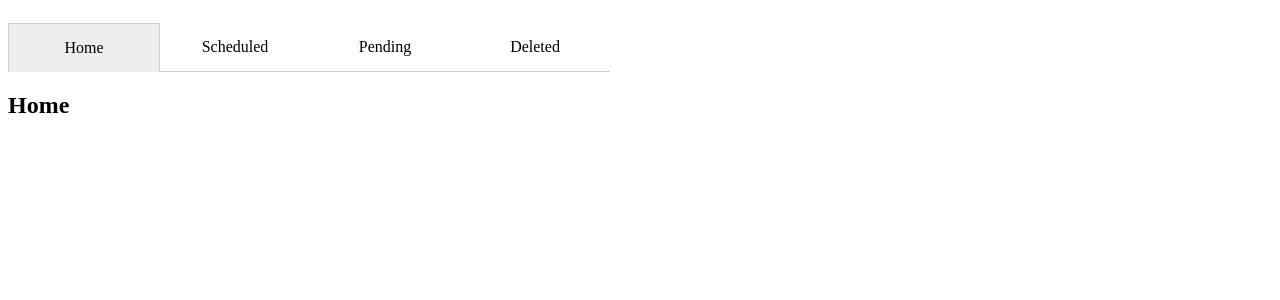
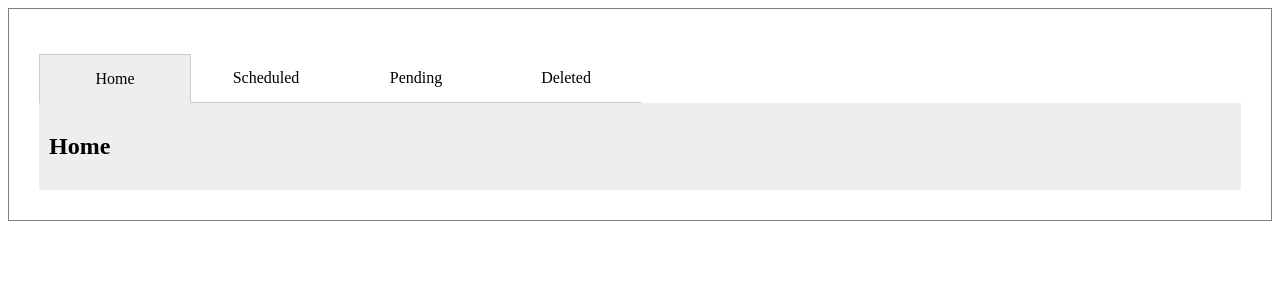
Before and after one commit to jonathan0494/TodoApp, a React (Vite) app: page / in a window 1280 px wide. Shown: the top 300 px of the page. Built offline with nearby package versions, Linux system fonts and the light colour scheme.

Commit message:
Added CSS rules (background color)

```diff
--- a/src/components/user_interface/Menu/TabManager/TabManager.scss
+++ b/src/components/user_interface/Menu/TabManager/TabManager.scss
@@ -2,6 +2,10 @@ $tab-background-color: #EEEEEE;
 $tab-border-color: #ccc;
 
 .tab-manager-container {
+    display: grid;
+    grid-template-columns: 1fr;
+    border: 1px solid gray;
+    padding: 30px;
     .tab-group {
         display: flex;
 
@@ -22,4 +26,9 @@ $tab-border-color: #ccc;
             background-color: $tab-background-color;
         }
     }
+
+    .tab-content {
+        background-color: $tab-background-color;
+        padding: 10px;
+    }
 }
--- a/src/components/user_interface/Menu/TabManager/index.jsx
+++ b/src/components/user_interface/Menu/TabManager/index.jsx
@@ -12,7 +12,9 @@ const TabManager = ({ children, tabs}) => {
                                         activeTab={activeTab}
                                         onClickTab={onClickTab} />)) }
             </div>
-            <TabContent />
+            <div className='tab-content'>
+                <TabContent className='tab-content' />
+            </div>
         </div>
     );
 };
```
